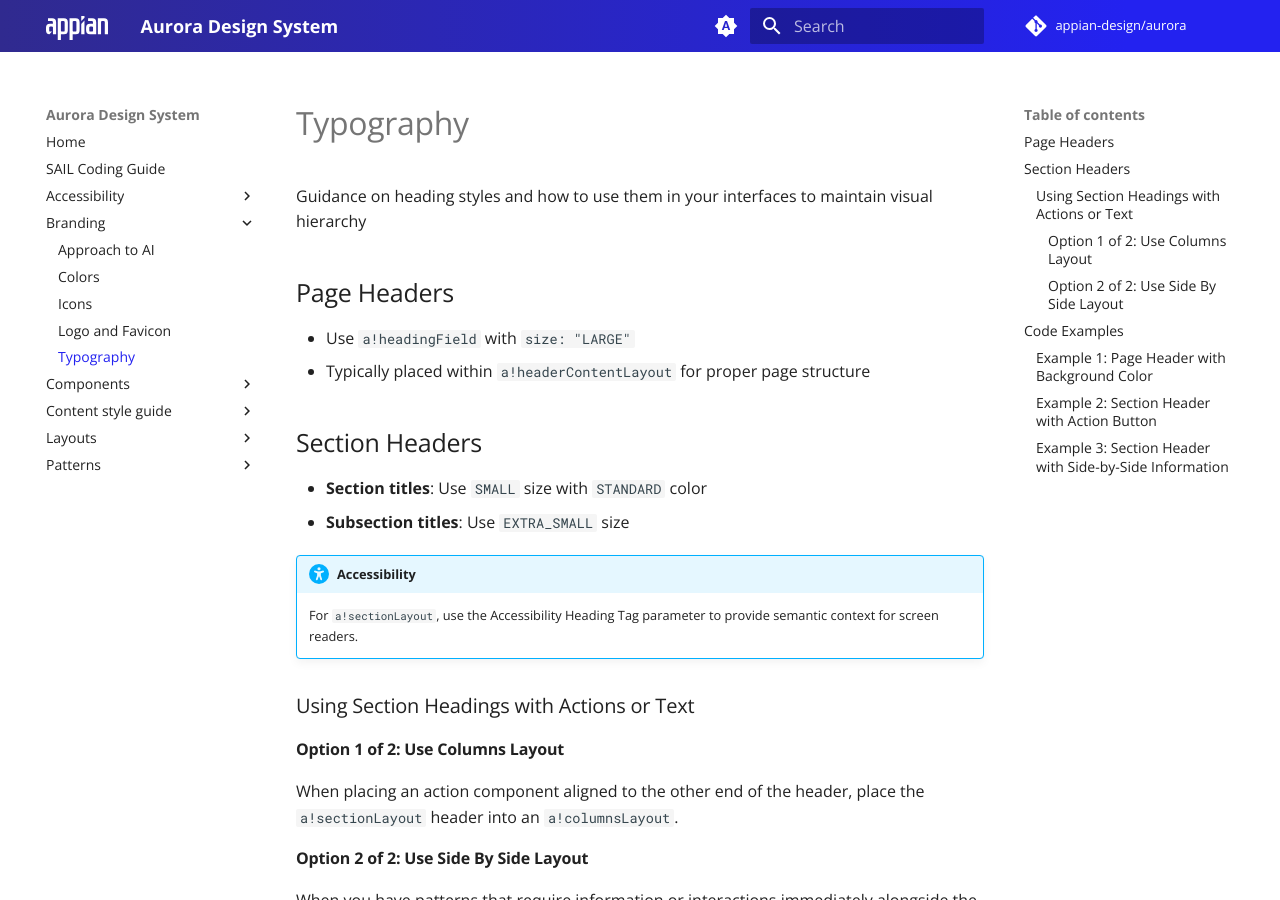
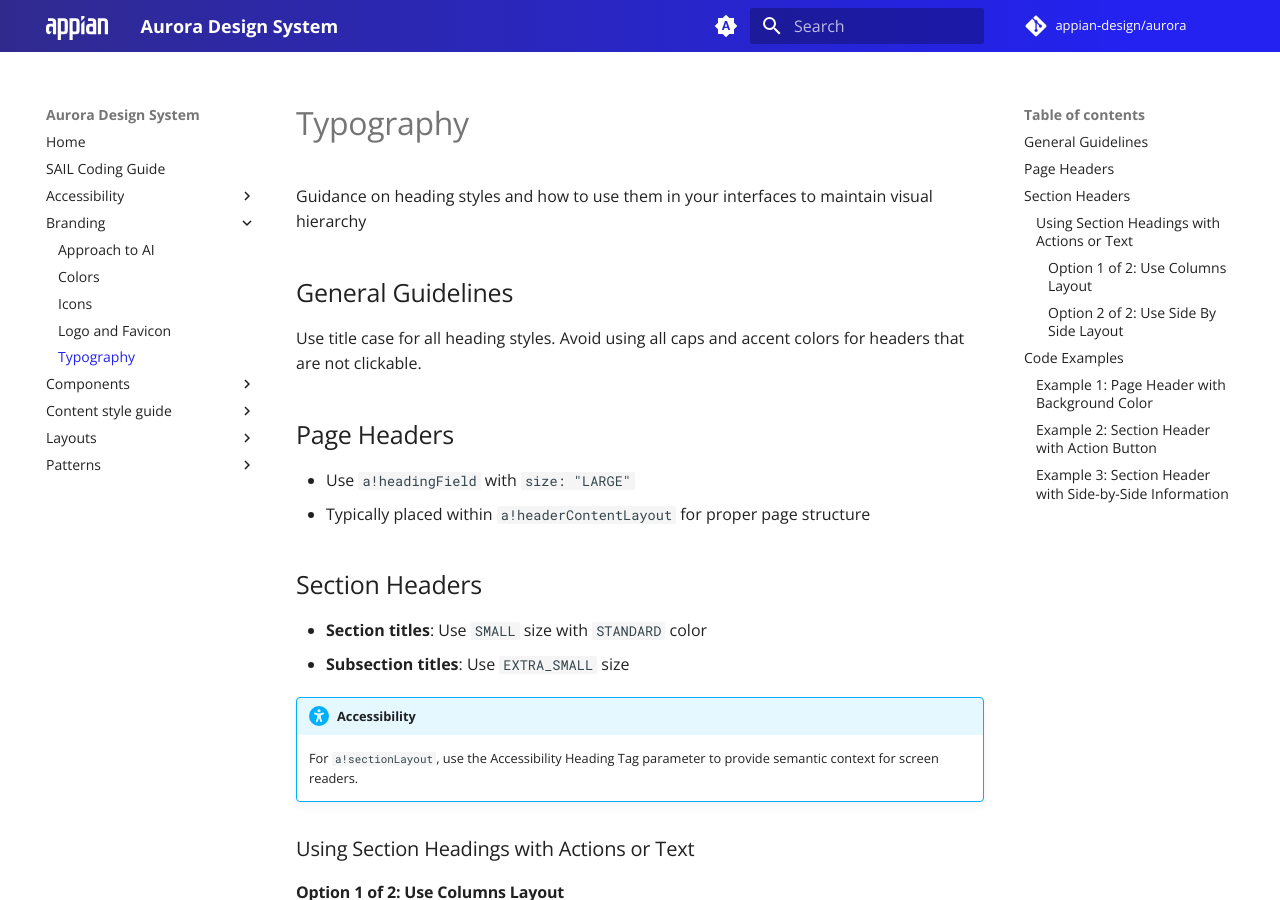
Before and after one commit to appian-design/aurora, an MkDocs documentation site: the page built from docs/branding/typography.md, in a window 1280 px wide and 900 px high. Built offline with MkDocs 1.6.1 and Material for MkDocs 9.7.7, drawn with Linux system fonts in a browser that asks for light colours; comment, search, counter and statistics services are not loaded.

Commit message:
Update typography.md

```diff
--- a/docs/branding/typography.md
+++ b/docs/branding/typography.md
@@ -6,6 +6,10 @@
 # Typography
 
 Guidance on heading styles and how to use them in your interfaces to maintain visual hierarchy
+
+## General Guidelines
+
+Use title case for all heading styles. Avoid using all caps and accent colors for headers that are not clickable.
 
 ## Page Headers
 
```
